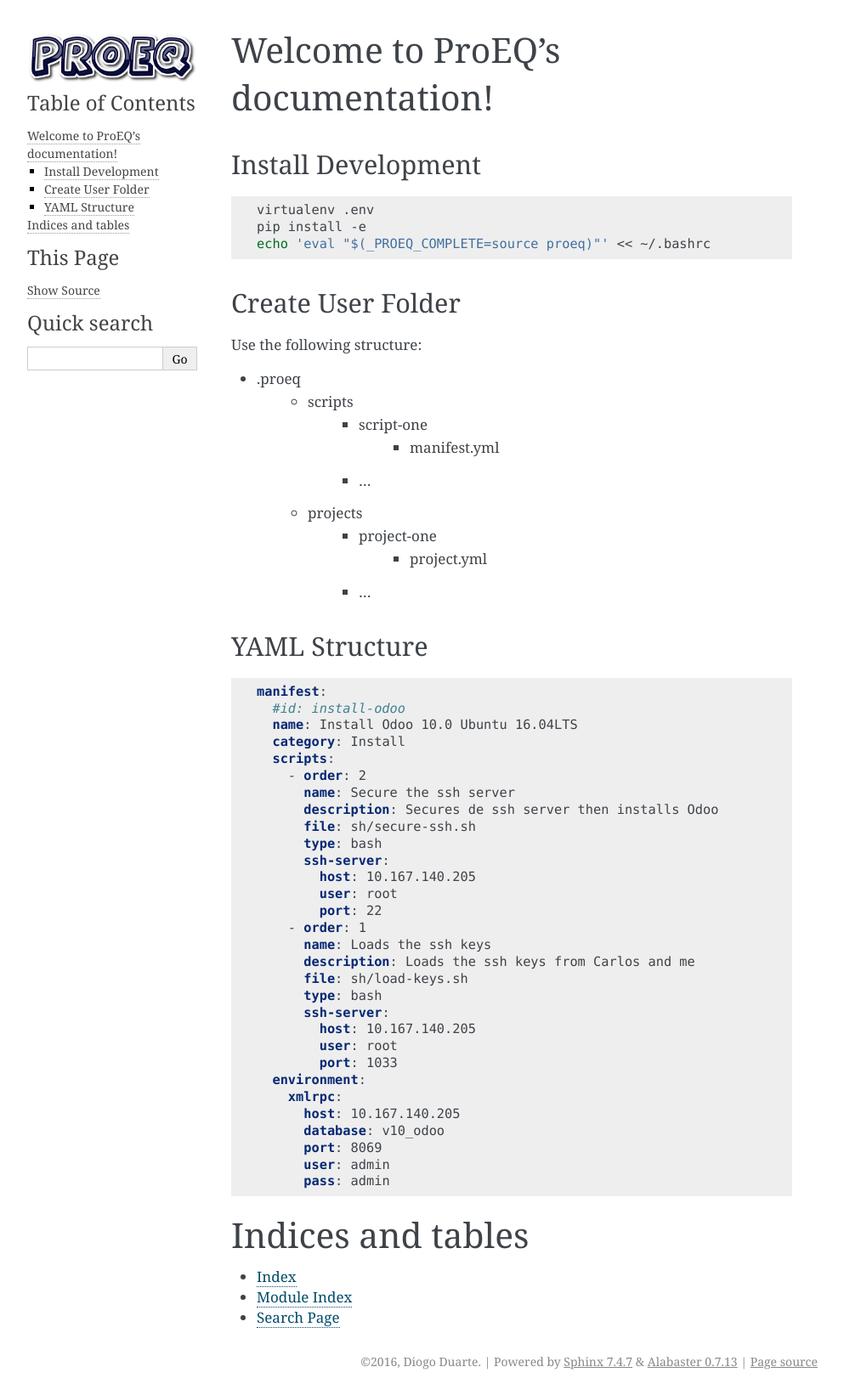
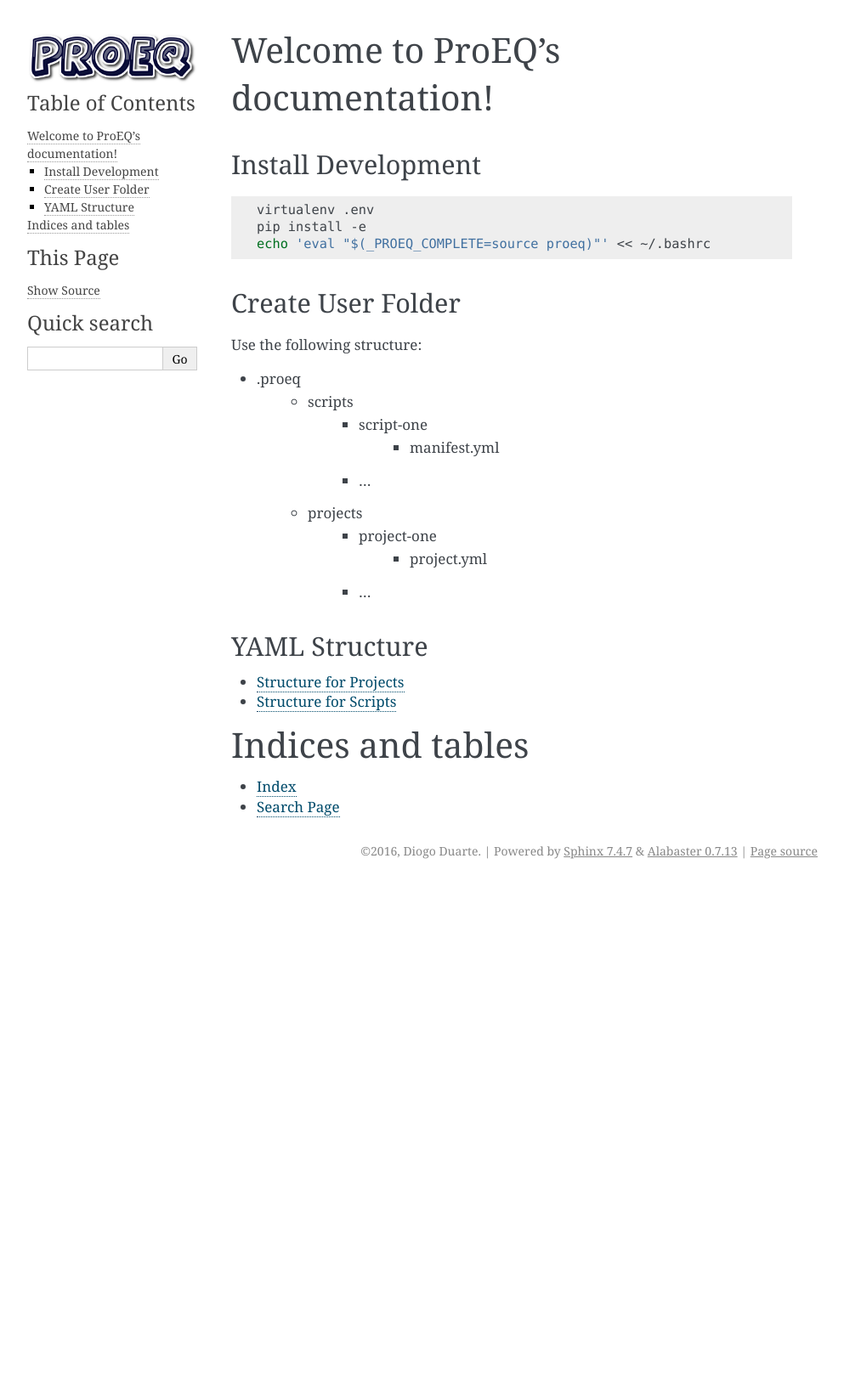
Before and after one commit to dduarte-odoogap/proeq, a Sphinx documentation site: the page built from docs/index.rst, in a window 1280 px wide. Shown: the whole page at 85% size, without its empty margins (148-1141 px from the left). Built offline with Sphinx 7.4.7, drawn with Linux system fonts in a browser that asks for light colours; after the commit the page ends 1041 px from its top, so only the background shows below that.

```diff
--- a/docs/index.rst
+++ b/docs/index.rst
@@ -1,23 +1,17 @@
-.. ProEQ documentation master file, created by
-   sphinx-quickstart on Thu Dec 15 19:52:55 2016.
-   You can adapt this file completely to your liking, but it should at least
-   contain the root `toctree` directive.
-
 Welcome to ProEQ's documentation!
 =================================
 
-.. toctree::
-   :maxdepth: 2
-   :caption: Contents:
 
 Install Development
 -------------------
+
 
 .. code:: bash
 
     virtualenv .env
     pip install -e
     echo 'eval "$(_PROEQ_COMPLETE=source proeq)"' << ~/.bashrc
+
 
 
 Create User Folder
@@ -39,42 +33,17 @@ Use the following structure:
 YAML Structure
 --------------
 
-.. code:: yaml
 
-      manifest:
-        #id: install-odoo
-        name: Install Odoo 10.0 Ubuntu 16.04LTS
-        category: Install
-        scripts:
-          - order: 2
-            name: Secure the ssh server
-            description: Secures de ssh server then installs Odoo
-            file: sh/secure-ssh.sh
-            type: bash
-            ssh-server:
-              host: 10.167.140.205
-              user: root
-              port: 22
-          - order: 1
-            name: Loads the ssh keys
-            description: Loads the ssh keys from Carlos and me
-            file: sh/load-keys.sh
-            type: bash
-            ssh-server:
-              host: 10.167.140.205
-              user: root
-              port: 1033
-        environment:
-          xmlrpc:
-            host: 10.167.140.205
-            database: v10_odoo
-            port: 8069
-            user: admin
-            pass: admin
+.. toctree::
+   :maxdepth: 2
+
+   project
+   scripts
+
+
 
 Indices and tables
 ==================
 
 * :ref:`genindex`
-* :ref:`modindex`
 * :ref:`search`
```
Also changed, not shown: docs/project.rst (added, +26 -0 lines), docs/scripts.rst (added, +37 -0 lines), 12 other files.
